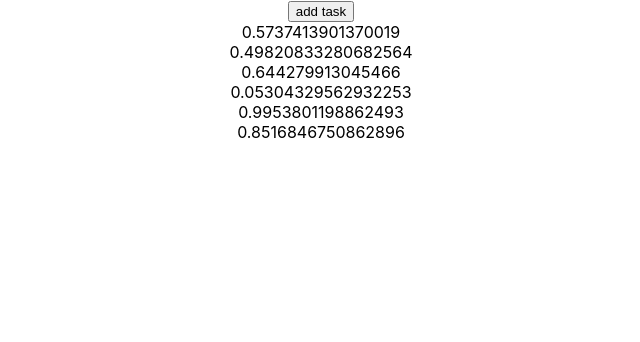
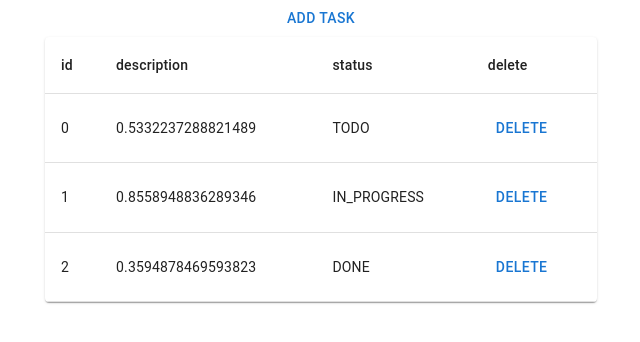
Before and after one commit to anton-uvarenko/chi_library, a React (Create React App) app in the folder with_redux/my-app/: page / in a window 1280 px wide. Shown: the top 342 px of the page, without its empty margins (319-959 px from the left). Built offline with nearby package versions, Linux system fonts and the light colour scheme.

Commit message:
feat: more functionality to tasks

```diff
--- a/with_redux/my-app/package.json
+++ b/with_redux/my-app/package.json
@@ -3,6 +3,9 @@
   "version": "0.1.0",
   "private": true,
   "dependencies": {
+    "@emotion/react": "^11.11.1",
+    "@emotion/styled": "^11.11.0",
+    "@mui/material": "^5.15.1",
     "@reduxjs/toolkit": "^1.9.7",
     "@testing-library/jest-dom": "^5.17.0",
     "@testing-library/react": "^13.4.0",
@@ -14,7 +17,7 @@
     "react": "^18.2.0",
     "react-dom": "^18.2.0",
     "react-redux": "^8.1.3",
-    "react-scripts": "5.0.1",
+    "react-scripts": "^5.0.1",
     "typescript": "^4.9.5",
     "web-vitals": "^2.1.4"
   },
--- a/with_redux/my-app/src/features/task/Task.tsx
+++ b/with_redux/my-app/src/features/task/Task.tsx
@@ -1,6 +1,17 @@
 import React, {FC, useEffect} from "react";
 import {useAppDispatch, useAppSelector} from "../../app/hooks";
-import {addTask, ITask, tasksSelector, taskThunk} from "./taskSlice";
+import {randomStatus, addTask, deleteTask, ITask, tasksSelector, taskThunk} from "./taskSlice";
+import CssBaseline from '@mui/material/CssBaseline';
+import Container from '@mui/material/Container';
+import Button from '@mui/material/Button';
+import Table from '@mui/material/Table';
+import TableBody from '@mui/material/TableBody';
+import TableCell from '@mui/material/TableCell';
+import TableContainer from '@mui/material/TableContainer';
+import TableHead from '@mui/material/TableHead';
+import TableRow from '@mui/material/TableRow';
+import Paper from '@mui/material/Paper';
+import {TextField} from "@mui/material";
 
 export const Task: FC = () => {
     const dispatch = useAppDispatch();
@@ -10,7 +21,12 @@ export const Task: FC = () => {
         dispatch(addTask({
             description: Math.random().toString(),
             id: tasks.length,
+            status: randomStatus(),
         } as ITask))
+    }
+
+    const handleDelete = (id: number) => {
+        dispatch(deleteTask(id))
     }
 
     useEffect(() => {
@@ -19,19 +35,41 @@ export const Task: FC = () => {
 
     return (
         <>
-            <button onClick={handleClick}>add task</button>
+            <Container maxWidth="sm">
+                <Button onClick={handleClick}>add task</Button>
+                <TableContainer component={Paper}>
+                    <Table>
+                        <TableHead>
+                            <TableRow>
+                                <TableCell>id</TableCell>
+                                <TableCell>description</TableCell>
+                                <TableCell>status</TableCell>
+                                <TableCell>delete</TableCell>
+                            </TableRow>
+                        </TableHead>
+                        <TableBody>
                             {tasks.map(t => {
                                 return (
-                    <>
-                        <div>
+                                    <TableRow>
+                                        <TableCell>
                                             {t.id}
-                        </div>
-                        <div>
+                                        </TableCell>
+                                        <TableCell>
                                             {t.description}
-                        </div>
-                    </>
+                                        </TableCell>
+                                        <TableCell>
+                                            {t.status}
+                                        </TableCell>
+                                        <TableCell>
+                                            <Button onClick={() => handleDelete(t.id)}>delete</Button>
+                                        </TableCell>
+                                    </TableRow>
                                 )
                             })}
+                        </TableBody>
+                    </Table>
+                </TableContainer>
+            </Container>
         </>
     )
 }
--- a/with_redux/my-app/src/features/task/taskSlice.ts
+++ b/with_redux/my-app/src/features/task/taskSlice.ts
@@ -2,41 +2,67 @@ import {createAsyncThunk, createSlice, PayloadAction} from "@reduxjs/toolkit";
 import {RootState} from "../../app/store";
 import internal from "node:stream";
 
+export enum TaskStatus {
+    TODO = "TODO",
+    IN_PROGRESS = "IN_PROGRESS",
+    DONE = "DONE",
+}
 
 export interface ITask {
     description: string,
     id: number,
+    status: TaskStatus,
 }
 
 export interface ITaskState {
-    messages: ITask[],
+    tasks: ITask[],
 }
 
 const initialState: ITaskState = {
-    messages: [],
+    tasks: [],
+}
+
+export const randomStatus= (): TaskStatus => {
+    const rd = Math.floor(Math.random() * 3);
+
+    console.log(rd);
+
+    switch (rd) {
+        case 0:
+            return TaskStatus.TODO;
+        case 1:
+            return TaskStatus.IN_PROGRESS;
+        case 2:
+            return TaskStatus.DONE;
+    }
+
+    return TaskStatus.TODO;
+}
+
+const taskResponse = async () => {
+    return [
+        {
+            id: 0,
+            description: Math.random().toString(),
+            status: randomStatus(),
+        },
+        {
+            id: 1,
+            description: Math.random().toString(),
+            status: randomStatus(),
+        },
+        {
+            id: 2,
+            description: Math.random().toString(),
+            status: randomStatus(),
+        },
+    ] as ITask[]
 }
 
 export const taskThunk = createAsyncThunk(
     'task/taskThunk',
     async () => {
-        const response = await Promise.resolve(
-            [
-                {
-                    id: Math.random(),
-                    description: Math.random().toString(),
-                },
-                {
-                    id: Math.random(),
-                    description: Math.random().toString(),
-                },
-                {
-                    id: Math.random(),
-                    description: Math.random().toString(),
-                },
-            ] as ITask[]
-        )
-
-        return response
+        return taskResponse();
     })
 
 export const messageSlice = createSlice({
@@ -44,12 +70,20 @@ export const messageSlice = createSlice({
     initialState,
     reducers: {
         addTask: (state, action: PayloadAction<ITask>) => {
-            state.messages.push(action.payload);
+            state.tasks.push(action.payload);
+        },
+        deleteTask: (state, action: PayloadAction<number>) => {
+            state.tasks.splice(
+                state.tasks.findIndex((element, index, array) => {
+                    return element.id === action.payload;
+                }),
+                1
+            )
         }
     },
     extraReducers: (builder) => {
         builder.addCase(taskThunk.fulfilled, (state, action: PayloadAction<ITask[]>) => {
-            state.messages = action.payload;
+            state.tasks = action.payload;
         })
         builder.addCase(taskThunk.rejected, (state, action) => {
           console.log("rejected");
@@ -60,7 +94,7 @@ export const messageSlice = createSlice({
     }
 })
 
-export const tasksSelector= (state: RootState) => state.task.messages;
-export const {addTask} = messageSlice.actions;
+export const tasksSelector= (state: RootState) => state.task.tasks;
+export const {addTask, deleteTask} = messageSlice.actions;
 
 export default messageSlice.reducer;
--- a/with_redux/my-app/src/middlewares/logger.ts
+++ b/with_redux/my-app/src/middlewares/logger.ts
@@ -2,6 +2,6 @@ import {Middleware} from "@reduxjs/toolkit";
 
 
 export const loggerMiddleware: Middleware = storeApi => next => action => {
-    console.log("action type", action.type, "action", action);
+    // console.log("action type", action.type, "action", action);
     next(action);
 }
--- a/with_redux/my-app/tsconfig.json
+++ b/with_redux/my-app/tsconfig.json
@@ -18,7 +18,7 @@
     "resolveJsonModule": true,
     "isolatedModules": true,
     "noEmit": true,
-    "jsx": "react-jsx"
+    "jsx": "preserve"
   },
   "include": [
     "src"
```
Also changed, not shown: 1 other file (tests, documents, lock files or other folders). Lines whose indentation alone changed are shown as unchanged.
